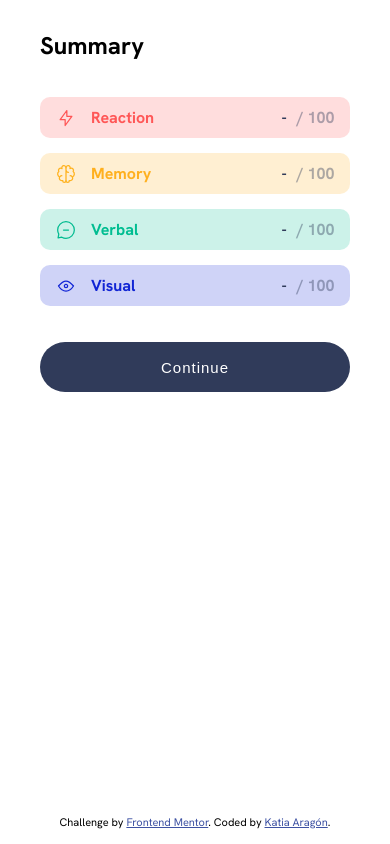
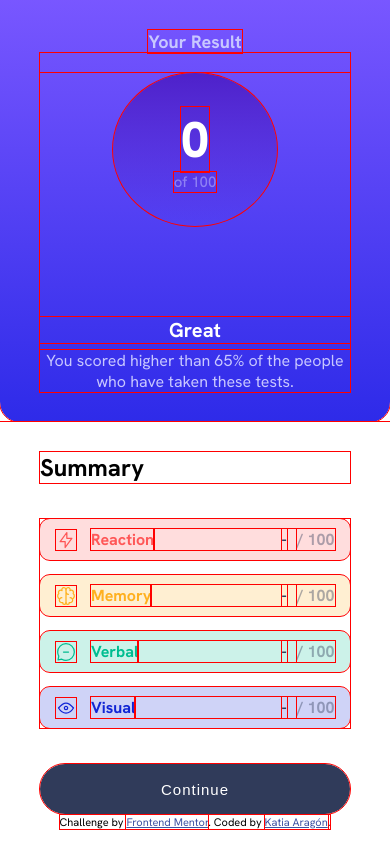
Before and after one commit to ktzazz/results-summary-component-twenty-two, a React (Vite) app: page / in a window 390 px wide. Built offline with nearby package versions, Linux system fonts and the light colour scheme.

Commit message:
mobile fix

```diff
--- a/src/scss/App.scss
+++ b/src/scss/App.scss
@@ -1,4 +1,8 @@
 @use "mixins" as m;
+
+* {
+  outline: 1px solid red;
+}
 
 .app__main {
   display: grid;
@@ -62,12 +66,9 @@
 }
 
 .result__container {
-  position: absolute;
-  top: 0;
-  left: 0;
+  grid-area: 1 / 1 / 1 / 1;
   width: 100%;
-  height: 50%;
-  transform: translateY(-100%);
+  min-height: 50vh;
   display: flex;
   flex-direction: column;
   align-items: center;
@@ -78,10 +79,17 @@
     var(--grdBg-lightRoyalBlue)
   );
   border-radius: 0 0 m.rem(20) m.rem(20);
+  /*   visibility: hidden;
+ */
   @include m.responsive(tablet) {
+    justify-content: space-between;
+    visibility: visible;
+    position: absolute;
+    top: 0;
+    left: 0;
     border-radius: m.rem(20);
-    width: 50%;
-    height: 100%;
+    width: 100%;
+    min-height: 100%;
     transform: translateY(100%);
     transform: translateX(50%);
   }
@@ -91,16 +99,14 @@
 }
 
 .summary__container {
-  z-index: 2;
   width: 100%;
-  height: 100%;
-  transform: translateY(-100%);
+  height: auto;
   background-color: var(--white);
   grid-area: 2 / 1 / 2 / 1;
   display: flex;
   flex-direction: column;
   padding: m.rem(30) m.rem(40);
-
+  gap: 2rem;
   justify-content: space-between;
   @include m.responsive(tablet) {
     grid-area: 1 / 2 / 1 / 2;
@@ -109,6 +115,8 @@
     border-radius: m.rem(20);
     transform: translateY(100%);
     transform: translateX(-50%);
+    z-index: 2;
+    gap: 0;
   }
   @include m.responsive(desktop) {
     padding: m.rem(40);
@@ -117,10 +125,12 @@
 
 .result__active,
 .summary__active {
-  transform: translateY(0%);
-  transition: transform 0.6s linear;
   @include m.responsive(tablet) {
+    transform: translateY(0%);
+
     transform: translateX(0%);
+    visibility: visible;
+    transition: transform 0.6s linear;
   }
 }
 
--- a/src/scss/Average.scss
+++ b/src/scss/Average.scss
@@ -15,8 +15,8 @@
   justify-content: center;
   align-items: center;
   justify-self: center;
-  width: 50%;
-  height: 90%;
+  width: min(calc(m.rem(160) + 1vw), m.rem(170));
+  height: min(calc(m.rem(170) - 2vh), m.rem(180));
   border-radius: 50%;
   background: linear-gradient(
     to bottom,
@@ -26,11 +26,7 @@
 
   @include m.responsive(tablet) {
     align-self: center;
-    width: 80%;
-    height: 80%;
-  }
-  @include m.responsive(desktop) {
-    width: 60%;
+    height: min(calc(m.rem(180) - 2vh), m.rem(190));
   }
 }
 
--- a/src/scss/_base.scss
+++ b/src/scss/_base.scss
@@ -23,9 +23,10 @@ body {
   display: flex;
   flex-direction: column;
   font-family: var(--font);
-  background-color: var(--lightLavender);
+  background-color: var(--white);
   @include m.responsive(tablet) {
     justify-content: center;
+    background-color: var(--lightLavender);
   }
 }
 
```
